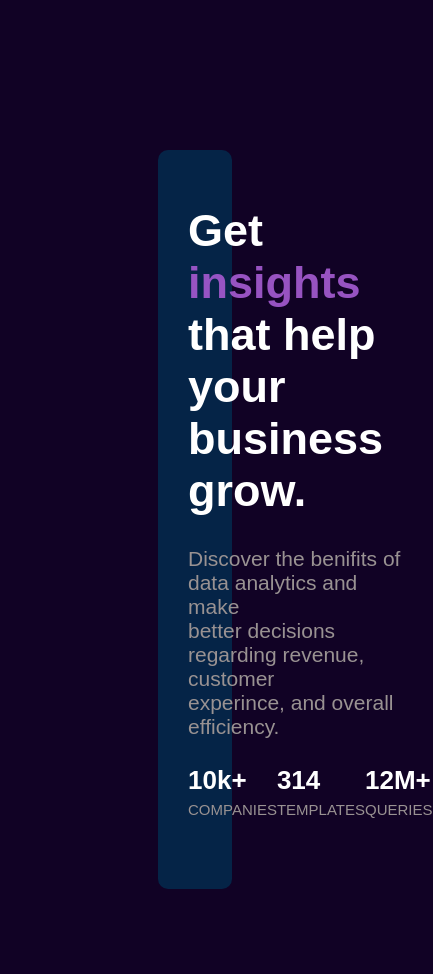
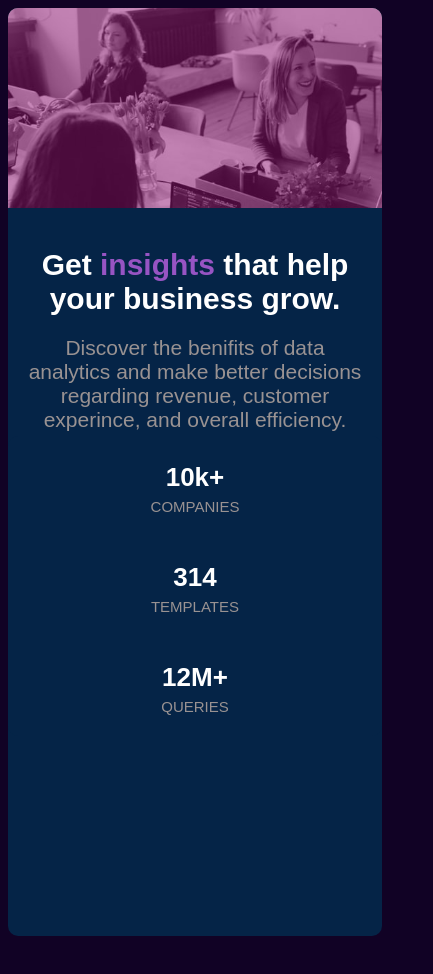
Before and after one commit to jbrogan99/card, a plain HTML site: page index.html in a window 390 px wide. Shown: the whole page, 433 px wide, since content can reach past the window. After the commit the page ends 944 px from the top, so only its background shows below. Drawn offline with Linux system fonts and the light colour scheme.

Commit message:
finished task - responsive layout

```diff
--- a/aesthetics.css
+++ b/aesthetics.css
@@ -1,3 +1,4 @@
+@media only screen and (min-width: 668px) {
   body {
     background-color: rgb(17, 2, 37);
   }
@@ -31,3 +32,40 @@ h1 {
     margin-bottom: 0;
     font-weight: bold;
   }
+}
+
+@media only screen and (max-width: 667px) {
+  body {
+    background-color: rgb(17, 2, 37);
+  }
+
+  h1 {
+    color: white;
+    font-family: "Rubik", sans-serif;
+    font-size: 30px;
+  }
+
+  #color_change {
+    color: rgba(158, 87, 202, 0.952);
+  }
+
+  #info_text {
+    color: rgb(153, 146, 146);
+    font-family: "Rubik", sans-serif;
+    font-size: 21px;
+  }
+  .statistics {
+    color: rgb(153, 146, 146);
+    font-family: "Rubik", sans-serif;
+    font-size: 15px;
+    margin-top: 5px;
+  }
+
+  .numbers {
+    color: white;
+    font-family: "Rubik", sans-serif;
+    font-size: 26px;
+    margin-bottom: 0;
+    font-weight: bold;
+  }
+}
--- a/grid_flex.css
+++ b/grid_flex.css
@@ -1,3 +1,4 @@
+@media only screen and (min-width: 668px) {
   #wrapper {
     display: grid;
     grid-template-columns: 1fr 1fr;
@@ -53,6 +54,9 @@ header {
     opacity: 50%;
     border-radius: 0px 10px 10px 0px;
   }
+  .block {
+    display: block;
+  }
 
   /* nested grid to allow alignment between elements */
 
@@ -92,3 +96,82 @@ header {
     grid-column: 3/4;
     grid-row: 2/3;
   }
+}
+@media only screen and (max-width: 667px) {
+  #wrapper {
+    display: grid;
+    grid-template-columns: 1fr;
+    grid-template-rows: repeat(6, minmax(100px, auto));
+    background-color: rgb(5, 36, 71);
+    border-radius: 10px;
+  }
+  #image-header-desktop {
+    margin: 0;
+    padding: 0;
+    position: relative;
+    width: 100%;
+    height: 200px;
+    border-radius: 10px 10px 0 0;
+    background: url(./images/image-header-desktop.jpg);
+    background-repeat: no-repeat;
+    background-size: cover;
+    margin-left: auto;
+    margin-right: auto;
+  }
+  #image-header-desktop::after {
+    content: "";
+    display: block;
+    position: absolute;
+    width: 100%;
+    height: 200px;
+    background-color: rgb(143, 16, 115);
+    opacity: 50%;
+    border-radius: 10px 10px 0 0;
+    margin-left: auto;
+    margin-right: auto;
+  }
+  #img {
+    grid-column: 1;
+    grid-row: 1/2;
+  }
+
+  header {
+    grid-column: 1;
+    grid-row: 2/3;
+    text-align: center;
+    margin: 0px 20px 0px 20px;
+    margin-top: 20px;
+  }
+  #info_text {
+    grid-column: 1;
+    grid-row: 3/4;
+    text-align: center;
+    margin: 0px 20px 0px 20px;
+  }
+  #container_figures {
+    display: grid;
+    grid-template-columns: 1fr;
+    grid-template-rows: repeat(3, minmax(100px, auto));
+    background-color: rgb(5, 36, 71);
+    border-radius: 10px;
+  }
+  #first,
+  #figure_name1 {
+    grid-column: 1;
+    grid-row: 1/2;
+    text-align: center;
+  }
+
+  #second,
+  #figure_name2 {
+    grid-column: 1;
+    grid-row: 2/3;
+    text-align: center;
+  }
+  #third,
+  #figure_name3 {
+    grid-column: 1;
+    grid-row: 3/4;
+    text-align: center;
+  }
+}
--- a/index.html
+++ b/index.html
@@ -1,5 +1,5 @@
 <!DOCTYPE html>
-<html>
+<html lang="en">
   <head>
     <link rel="stylesheet" href="aesthetics.css" />
     <link rel="stylesheet" href="grid_flex.css" />
@@ -16,18 +16,24 @@
         </h1>
       </header>
       <p id="info_text">
-        Discover the benifits of data analytics and make <br />
-        better decisions regarding revenue, customer <br />
-        experince, and overall efficiency.
+        Discover the benifits of data analytics and make
+        <span class="block"> </span>better decisions regarding revenue,
+        customer<span class="block"> </span> experince, and overall efficiency.
       </p>
       <div id="main_container">
         <div id="container_figures">
+          <div class="switch">
             <p id="first" class="numbers">10k+</p>
             <p class="statistics" id="figure_name1">COMPANIES</p>
+          </div>
+          <div class="switch">
             <p id="second" class="numbers">314</p>
             <p class="statistics" id="figure_name2">TEMPLATES</p>
+          </div>
+          <div class="switch">
             <p id="third" class="numbers">12M+</p>
             <p class="statistics" id="figure_name3">QUERIES</p>
+          </div>
         </div>
       </div>
       <aside id="img">
```
Lines whose indentation alone changed are shown as unchanged.
